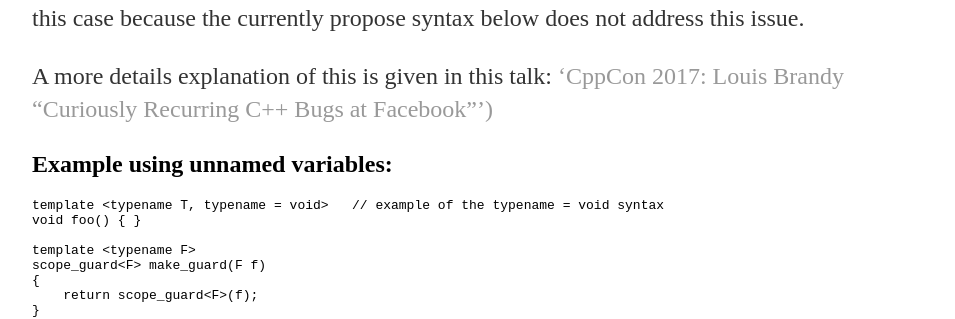
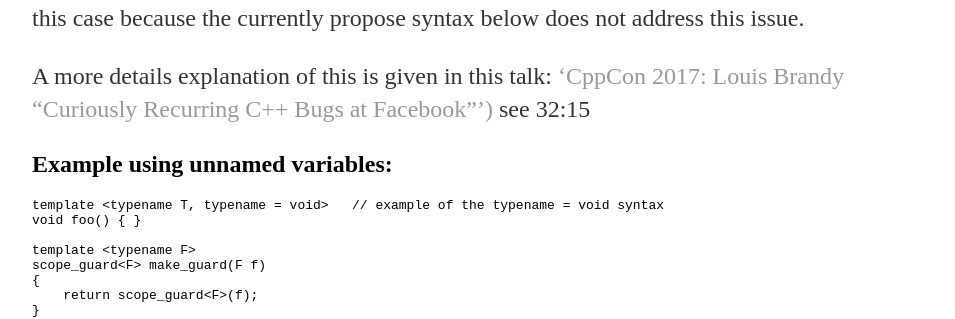
Before and after one commit to janwilmans/janwilmans.github.io, a Jekyll site: the page built from auto.md, in a window 1280 px wide and 900 px high, scrolled down 784 px. Shown: the part 164-483 px from the top of the window, without its empty margins (160-1115 px from the left). Built offline with Jekyll 4.4.1, drawn with Linux system fonts in a browser that asks for light colours; our own code applies the rules of GitHub Pages for plain Markdown files.

Commit message:
Update auto.md

```diff
--- a/auto.md
+++ b/auto.md
@@ -43,7 +43,7 @@ std::unique_lock<std::mutex> lock(m_mutex);
 Here the name 'lock' is never actually used, it exists only keep the mutex in scope.
 I mention this case because the currently propose syntax below does not address this issue.
 
-A more details explanation of this is given in this talk: ['CppCon 2017: Louis Brandy “Curiously Recurring C++ Bugs at Facebook”')](https://www.youtube.com/watch?v=lkgszkPnV8g)
+A more details explanation of this is given in this talk: ['CppCon 2017: Louis Brandy “Curiously Recurring C++ Bugs at Facebook”')](https://www.youtube.com/watch?v=lkgszkPnV8g) see 32:15
 
 
 ## Example using unnamed variables:
```
